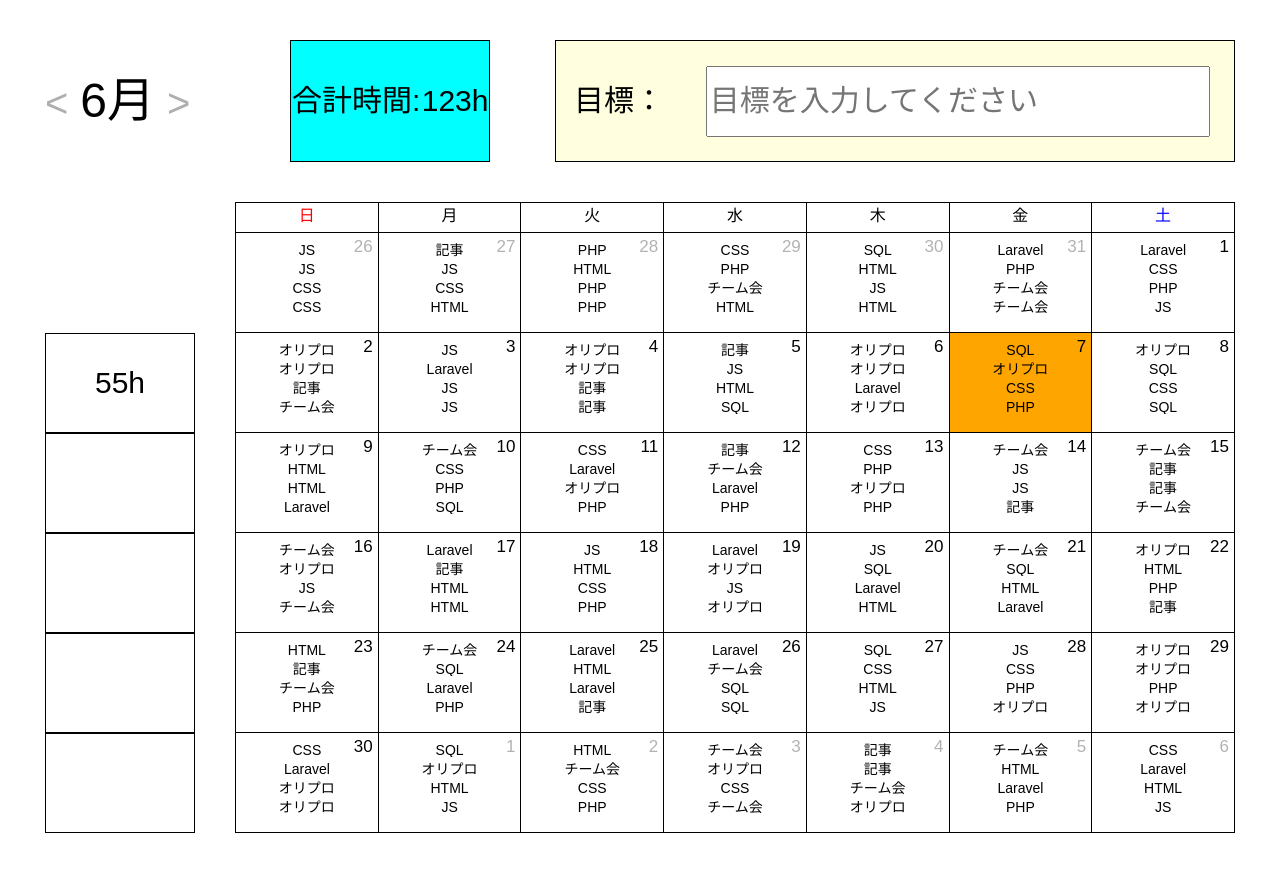
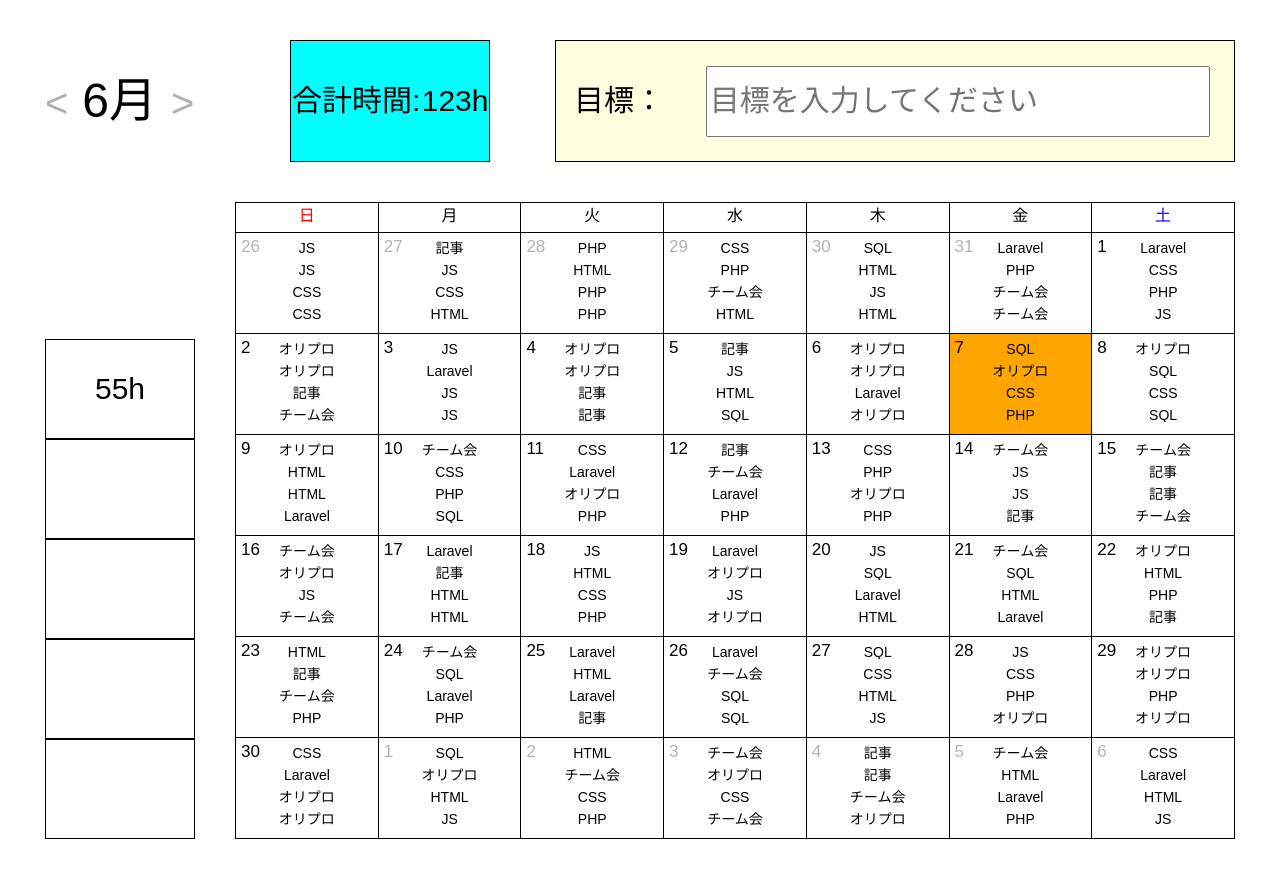
Before and after one commit to rereika/team_app_1, a PHP site: page / in a window 1280 px wide. Before the commit the page ends 833 px from the top, so only its background shows below. Run offline with PHP 8.4, Linux system fonts and the light colour scheme.

Commit message:
日付を左に

```diff
--- a/calendar/styles.css
+++ b/calendar/styles.css
@@ -19,7 +19,7 @@
 }
 
 h1 span {
-    margin: 0 12px;
+    margin: 0 14px;
     /* 6月と<>の間に空白を入れる */
 }
 
@@ -57,30 +57,23 @@
     width: 90%;
 }
 
-
 /* カレンダー部分 */
 .calendar {
     width: 1000px;
 }
 
-.calendar th,
-.calendar td {
+.calendar th {
     border: 1px solid black;
-    text-align: center;
-    height: 100px;
-    position: relative;
-    vertical-align: top;
+    text-align: center; /* テキストを中央揃え */
+    height: 80px; /* 適宜調整してください */
     padding: 5px;
     width: 14.28%;
-    /* 7列で均等に */
     box-sizing: border-box;
-    /* パディングを含める */
     overflow: hidden;
-    /* テキストが溢れた場合非表示に */
+    height: 30px;
 }
 
 .calendar td {
-    overflow: hidden;
     transition: opacity 0.3s ease; /* アニメーション効果を追加 */
     box-shadow: 0px 2px 4px rgba(0, 0, 0, 0.1); /* 影の設定 */
 }
@@ -92,16 +85,13 @@
 }
 
 .date-number {
-    position: absolute;
     top: 5px;
-    right: 5px;
+    left: 5px;
     font-size: 17px;
     color: black;
+    text-align: left
 }
 
-.calendar th {
-    height: 30px;
-}
 
 .calendar .today {
     background: orange !important;
@@ -122,7 +112,7 @@
 }
 
 .event {
-    margin-top: 5px;
+    margin-top: 8px;
     margin-bottom: 5px;
     font-size: 14px;
     color: black;
@@ -144,36 +134,23 @@
     border: 1px solid black;
     text-align: center;
     height: 100px;
-    position: relative;
-    vertical-align: top;
     padding: 5px;
     width: 100%;
-    /* これを追加して幅を100%にする */
     box-sizing: border-box;
-    /* パディングを含める */
     overflow: hidden;
-    /* テキストが溢れた場合非表示に */
     display: block;
-    /* これを追加してブロック表示にする */
 }
 
 .week_total {
     font-size: 30px;
     color: black;
     white-space: nowrap;
-    /* テキストを一行に収める */
     text-overflow: ellipsis;
-    /* 省略記号を表示 */
     overflow: hidden;
-    /* テキストが溢れた場合非表示に */
     display: flex;
-    /* フレックスボックスを使用 */
     align-items: center;
-    /* 縦方向の中央揃え */
     justify-content: center;
-    /* 水平方向の中央揃え */
     height: 100%;
-    /* 親要素の高さを満たす */
 }
 
 input {
```
